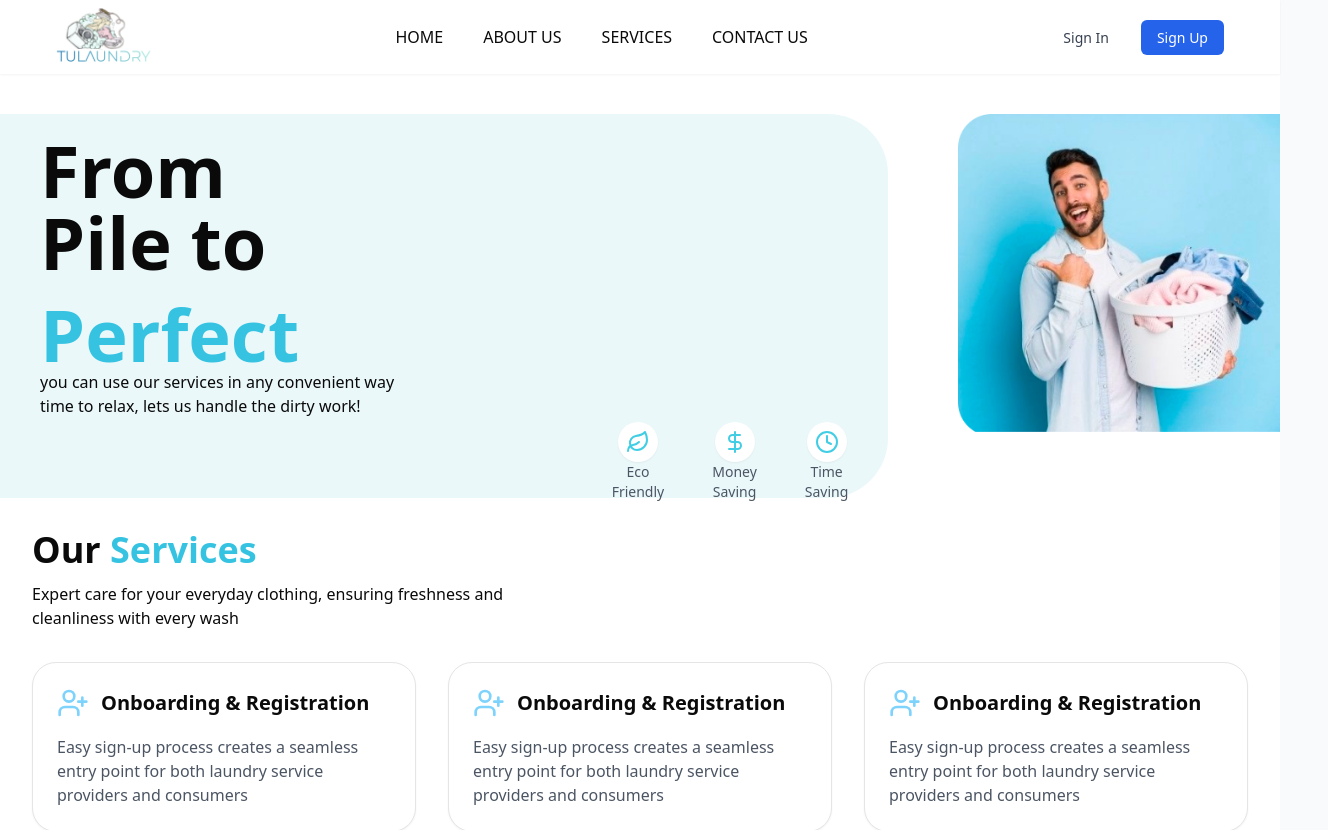
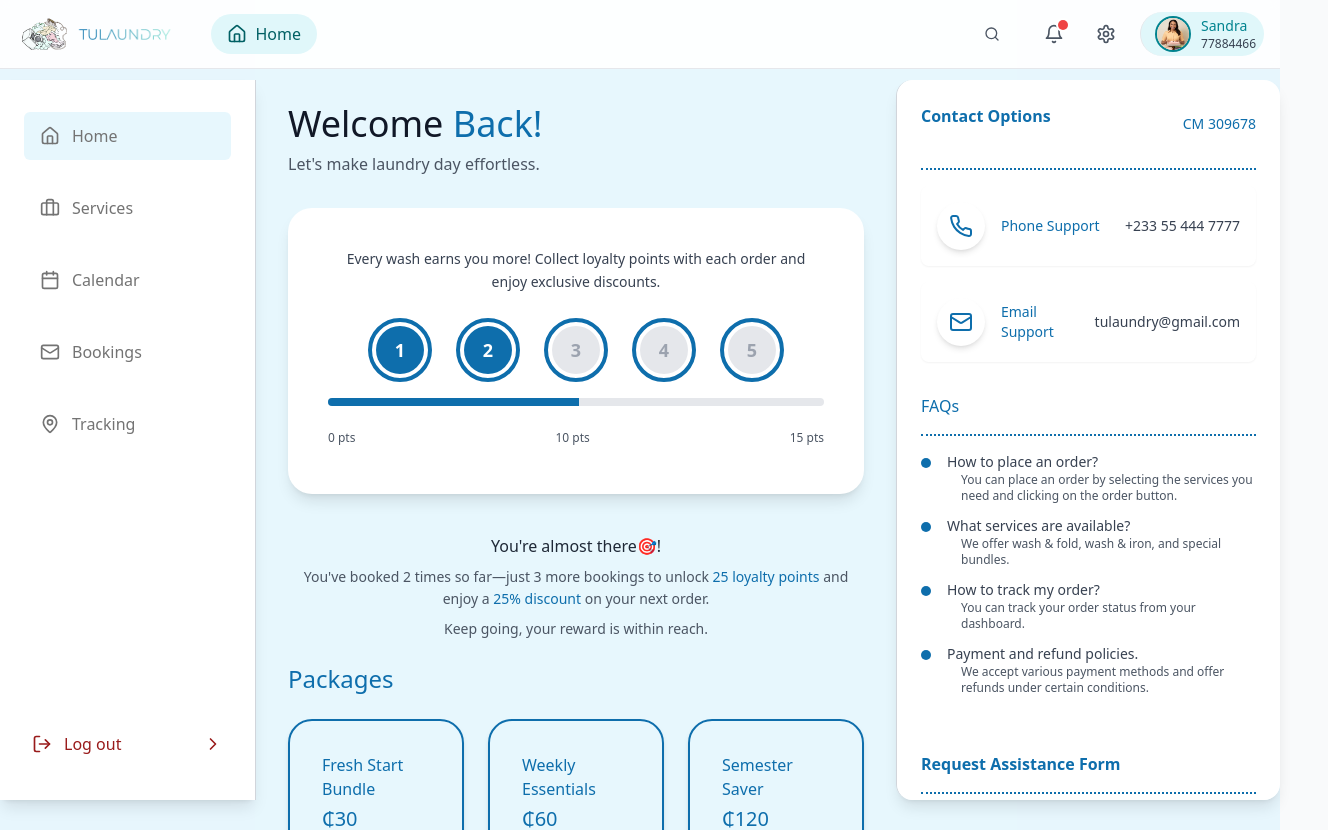
Before and after one commit to Aristocratjnr/Consumer-dashboard, a Next.js app: page / in a window 1280 px wide. Shown: the top 830 px of the page, 1328 px wide, since content can reach past the window. Built offline with nearby package versions, Linux system fonts and the light colour scheme.

Commit message:
feat: update BookingPage with new background color and replace LandingPage with Dashboard component

```diff
--- a/src/app/(dashboard)/bookings/page.tsx
+++ b/src/app/(dashboard)/bookings/page.tsx
@@ -305,7 +305,7 @@ export default function BookingPage() {
 
                 {/* Payment Details Section */}
                 <div className="w-96 flex-shrink-0">
-                  <Card className="sticky top-6 dark:bg-gray-800 dark:border-gray-700">
+                  <Card className="sticky top-6 dark:bg-gray-800 dark:border-gray-700 bg-teal-20">
                     {selectedBooking && (
                       <div className="bg-sky-50 dark:bg-sky-950 p-4 rounded-t-lg">
                         <div className="flex justify-between items-center">
--- a/src/app/page.tsx
+++ b/src/app/page.tsx
@@ -12,7 +12,7 @@ import SearchUI from "../components/page";
 const page = () => {
   return (
     <div className="min-h-screen bg-white">
-      <LandingPage/>
+      <Dashboard/>
     </div>
   );
 };
```
